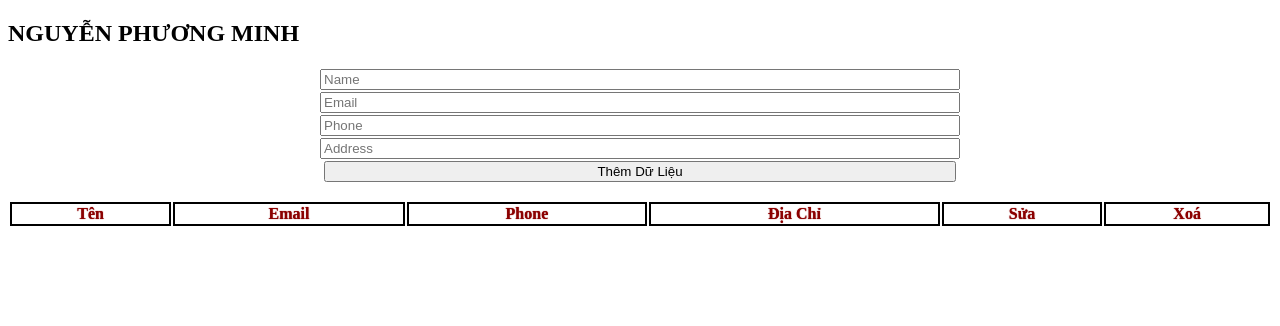
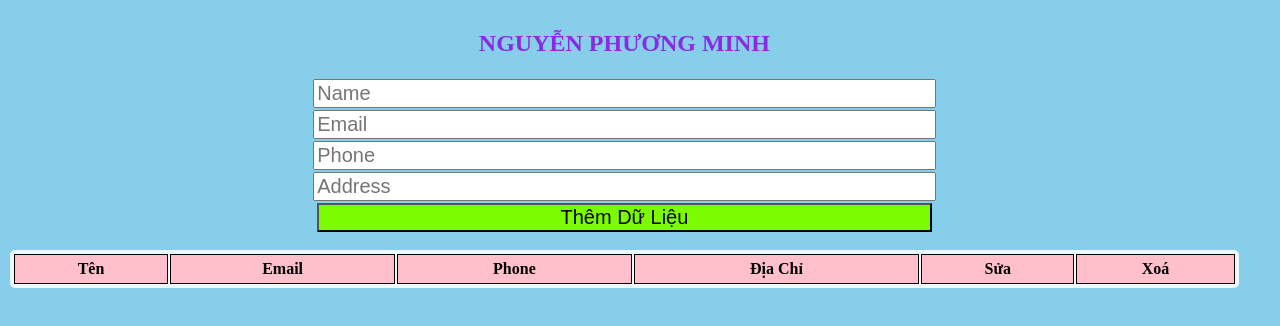
Before and after one commit to PMi-Pro/IndexedDB, a plain HTML site: page index.html in a window 1280 px wide. Drawn offline with Linux system fonts and the light colour scheme.

Commit message:
Update style.css

```diff
--- a/style.css
+++ b/style.css
@@ -1,3 +1,15 @@
+html, body {
+  padding: 0;
+  margin: 0;
+}
+
+body {
+  height: 100vh;
+  width: 96vw;
+  padding: 10px;
+  background-color: skyblue;
+}
+
 form {
   display: flex;
   align-items: center;
@@ -10,30 +22,44 @@ form * {
   margin-top: 2px;
 }
 
-.update {
-  display: none;
-  background-color: gray;
+input {
+  font-size: 20px;
 }
 
-.up,
-.de {
-  color: white;
-  cursor: pointer;
+.divTable {
+  padding: 2px;
+  border-radius: 5px;
+  background-color: aliceblue;
 }
 
-.thBackGround {
-  background-color: #004b6f;
+.trTable {
+  height: 30px;
 }
 
-td,
 th {
-  border: 2px solid black;
-  color: darkred;
-  text-shadow: 0 0 1px;
+  background-color: pink;
+}
+
+.submit {
+  font-size: 20px;
+  background-color: lawngreen;
+}
+
+.update {
+  font-size: 20px;
+  display: none;
+  background-color: pink;
+}
+
+td,th {
+  white-space: pre-wrap;
+  word-break: break-all;
+  border: 1px solid black;
+  color: black;
   text-align: center;
 }
 
-h1 {
+h2 {
   text-align: center;
   color: blueviolet;
 }
```
